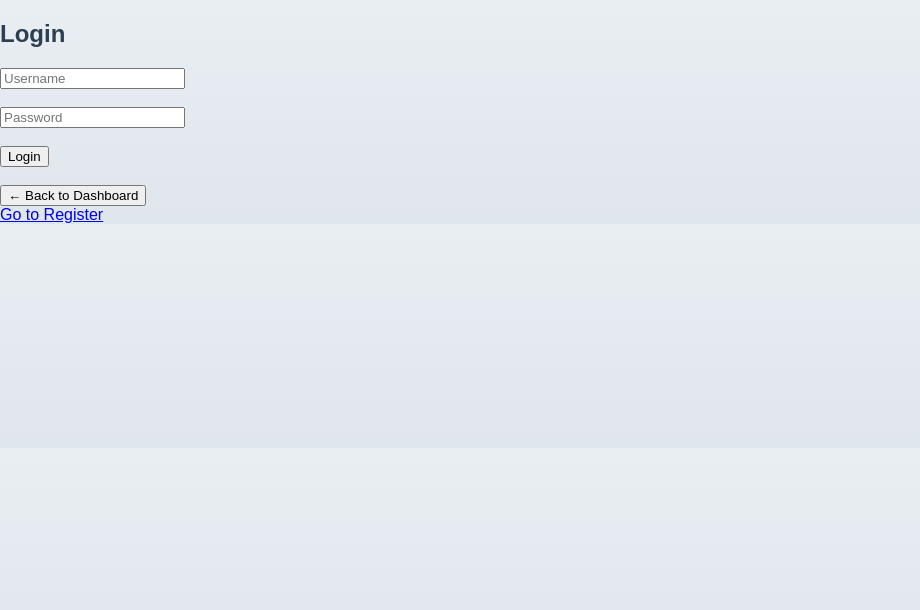
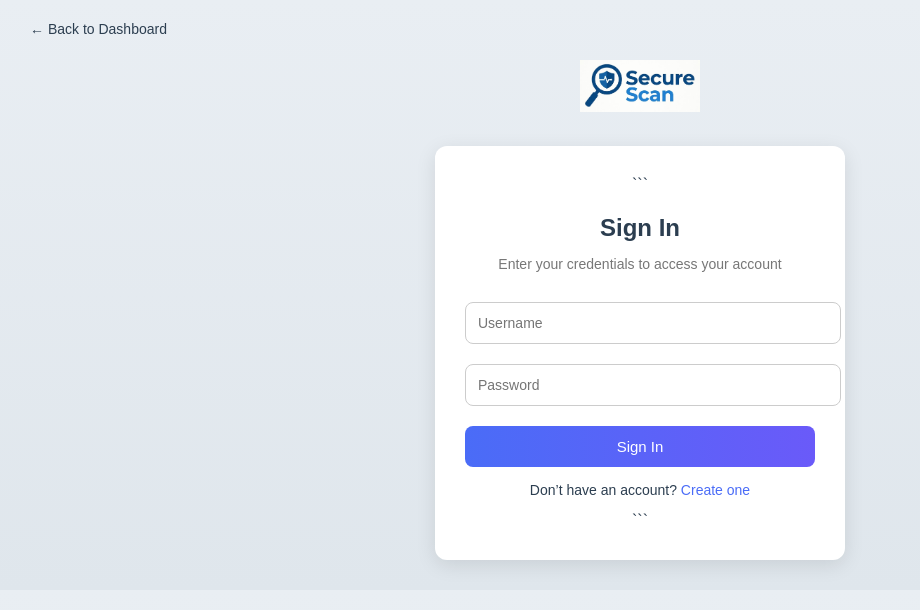
Before and after one commit to jieeeee151/secure-scan, a Flask app: page /login in a window 1280 px wide. Shown: the top 610 px of the page, without its empty margins (0-920 px from the left). Run offline with Flask 3, Linux system fonts and the light colour scheme.

Commit message:
update login

````diff
--- a/static/css/style.css
+++ b/static/css/style.css
@@ -219,3 +219,92 @@ body {
     font-size: 16px;
     color: #2c3e50;
 }
+
+/* LOGIN PAGE */
+.login-body {
+    background: linear-gradient(to bottom, #e9eef3, #dfe6ec);
+    font-family: Arial, sans-serif;
+}
+
+/* back button */
+.back-btn {
+    position: absolute;
+    top: 20px;
+    left: 30px;
+}
+
+.back-btn a {
+    text-decoration: none;
+    color: #2c3e50;
+    font-size: 14px;
+}
+
+/* logo */
+.login-logo {
+    text-align: center;
+    margin-top: 60px;
+}
+
+.login-logo img {
+    width: 120px;
+}
+
+/* container */
+.login-container {
+    width: 350px;
+    margin: 30px auto;
+    background: white;
+    padding: 30px;
+    border-radius: 12px;
+    box-shadow: 0 5px 20px rgba(0,0,0,0.1);
+    text-align: center;
+}
+
+/* title */
+.login-container h2 {
+    margin-bottom: 5px;
+}
+
+.subtitle {
+    font-size: 14px;
+    color: #777;
+    margin-bottom: 20px;
+}
+
+/* inputs */
+.login-container input {
+    width: 100%;
+    padding: 12px;
+    margin: 10px 0;
+    border-radius: 8px;
+    border: 1px solid #ccc;
+    font-size: 14px;
+}
+
+/* button */
+.login-btn {
+    width: 100%;
+    padding: 12px;
+    background: linear-gradient(to right, #4a6cf7, #6a5af9);
+    border: none;
+    color: white;
+    border-radius: 8px;
+    margin-top: 10px;
+    cursor: pointer;
+    font-size: 15px;
+}
+
+.login-btn:hover {
+    opacity: 0.9;
+}
+
+/* register text */
+.register-text {
+    margin-top: 15px;
+    font-size: 14px;
+}
+
+.register-text a {
+    color: #4a6cf7;
+    text-decoration: none;
+}
--- a/templates/login.html
+++ b/templates/login.html
@@ -1,24 +1,49 @@
 <!DOCTYPE html>
+
 <html>
 <head>
     <title>Login</title>
     <link rel="stylesheet" href="{{ url_for('static', filename='css/style.css') }}">
 </head>
-<body>
-    <h2>Login</h2>
+<body class="login-body">
 
-    <form method="POST">
-        <input type="text" name="username" placeholder="Username" required><br><br>
-        <input type="password" name="password" placeholder="Password" required><br><br>
-        <button type="submit">Login</button>
-    </form>
+<!-- 🔙 Back -->
 
-    <br>
-    <a href="/dashboard">
-        <button>← Back to Dashboard</button>
-    </a>
+<div class="back-btn">
+    <a href="/dashboard">← Back to Dashboard</a>
+</div>
 
-    <br>
-    <a href="/register">Go to Register</a>
+<!-- 🔐 LOGO -->
+
+<div class="login-logo">
+    <img src="{{ url_for('static', filename='images/logo.png') }}">
+</div>
+
+<!-- 📦 LOGIN CARD -->
+
+<div class="login-container">
+
+```
+<h2>Sign In</h2>
+<p class="subtitle">Enter your credentials to access your account</p>
+
+<form method="POST">
+
+    <input type="text" name="username" placeholder="Username" required>
+
+    <input type="password" name="password" placeholder="Password" required>
+
+    <button type="submit" class="login-btn">Sign In</button>
+
+</form>
+
+<p class="register-text">
+    Don’t have an account?
+    <a href="/register">Create one</a>
+</p>
+```
+
+</div>
+
 </body>
 </html>
````
